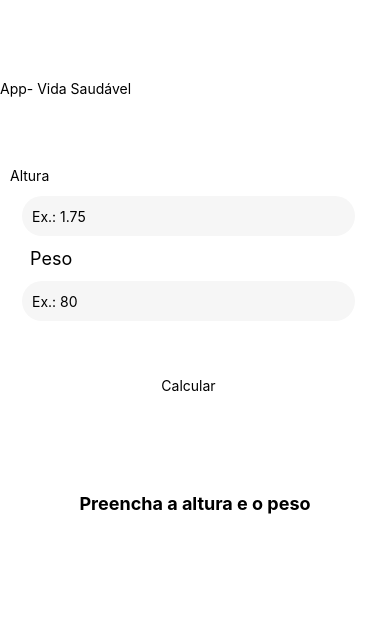
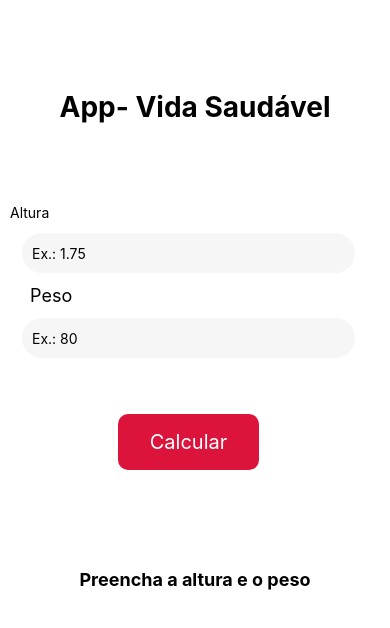
Before and after one commit to devraulalmeida7/vidasaudavel, a React Native app: screen / in a window 390 px wide. Shown: the top 628 px of the page. Built offline with nearby package versions, Linux system fonts and the light colour scheme.

Commit message:
Aplicação funcionando com estilos

```diff
--- a/src/components/Form/index.js
+++ b/src/components/Form/index.js
@@ -56,7 +56,7 @@ export default function Form() {
                 }}
                 >
 
-                <Text style={styles.textbuttonCalculator}>{textButton}</Text>
+                <Text style={styles.textButtonCalculator}>{textButton}</Text>
 
             </TouchableOpacity>
         </View>
--- a/src/components/Form/style.js
+++ b/src/components/Form/style.js
@@ -6,7 +6,7 @@ const styles = StyleSheet.create({
     width: "100%",
     height: "100%",
     bottom: 0,
-    backgroundColor: '#fff',
+    backgroundColor: '#ffffff',
     alignItems: "center",
     borderTopLeftRadius: 30,
     borderTopRightRadius: 30,
@@ -34,6 +34,10 @@ const styles = StyleSheet.create({
   textButtonCalculator: {
     fontSize: 20,
     color: "#ffffff",
+    paddingHorizontal: "2rem",
+    paddingVertical: "1rem",
+    backgroundColor: "crimson",
+    borderRadius: 10,
   },
   buttonCalculator: {
     borderRadius: 50,
--- a/src/components/Title/index.js
+++ b/src/components/Title/index.js
@@ -1,11 +1,12 @@
 import React from "react";
 import { View,Text } from "react-native";
+import styles from "./style";
 
 
 export default function Title(){
     return(
-        <View>
-            <Text>App- Vida Saudável</Text>
+        <View style={styles.boxTitle}>
+            <Text style={styles.textTitle}>App- Vida Saudável</Text>
         </View>
     );
 }
```
